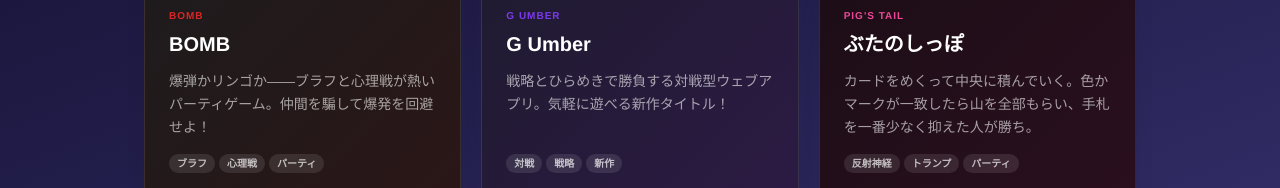
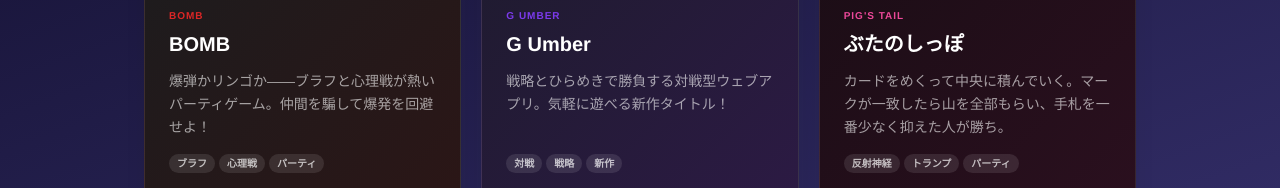
Before and after one commit to penmawashi8-ux/SKULL, a React (Vite) app in the folder hub/: page / in a window 1280 px wide. Shown: the part 380-568 px from the top of the page. Built offline with nearby package versions, Linux system fonts and the light colour scheme; no server answers.

Commit message:
fix: ぶたのしっぽの説明文を「マークが一致したら」に修正
https://claude.ai/code/session_01H8jGQc2VND3oGuH54dsXUe

```diff
--- a/hub/src/App.tsx
+++ b/hub/src/App.tsx
@@ -73,7 +73,7 @@ const games: Game[] = [
     name: 'ぶたのしっぽ',
     nameEn: "PIG'S TAIL",
     description:
-      'カードをめくって中央に積んでいく。色かマークが一致したら山を全部もらい、手札を一番少なく抑えた人が勝ち。',
+      'カードをめくって中央に積んでいく。マークが一致したら山を全部もらい、手札を一番少なく抑えた人が勝ち。',
     icon: '🐷',
     status: 'available',
     url: 'https://buta-steel.vercel.app',
```
